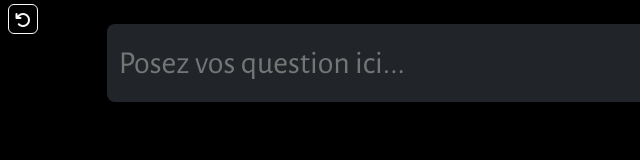
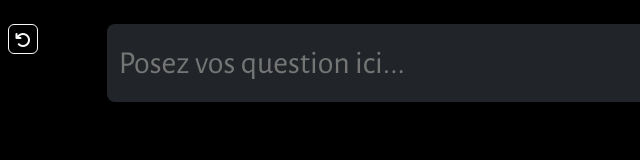
Before and after one commit to Alexfranky/Genus, a website built with Vite: page client/index.html in a window 1280 px wide. Shown: the full height of the page, 0-640 px from the left. Built offline with nearby package versions, Linux system fonts and the light colour scheme.

Commit message:
Update index.html

```diff
--- a/client/index.html
+++ b/client/index.html
@@ -23,7 +23,7 @@
 
 
       </form>
-<button style="height: 30px;width: 30px;"  class="btn btn-outline-light mt-1 ms-2 me-0 ps-1 p-1 col-2 fixed-top" onClick="window.location.reload();"><i class="fa-solid fa-arrow-rotate-left"></i></button>
+<button style="height: 30px;width: 30px;"  class="btn btn-outline-light mt-1 ms-2 mt-4 me-0 ps-1 p-1 col-2 fixed-top" onClick="window.location.reload();"><i class="fa-solid fa-arrow-rotate-left"></i></button>
     </div>
     <script type="module" src="script.js"></script>
     <!-- bootstrap javacript link -->
```
